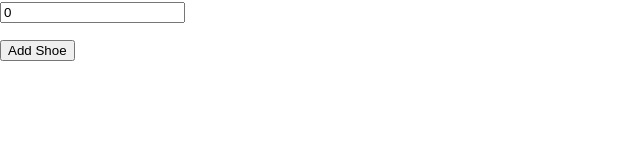
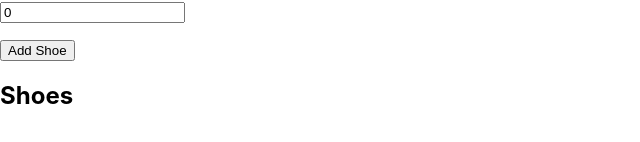
Before and after one commit to coryhouse/everkicks, a React (Create React App) app: page /admin/shoes in a window 1280 px wide. Shown: the part 438-580 px from the top of the page, without its empty margins (0-640 px from the left). Built offline with nearby package versions, Linux system fonts and the light colour scheme.

Commit message:
Add header

```diff
--- a/src/ManageShoes.tsx
+++ b/src/ManageShoes.tsx
@@ -176,6 +176,7 @@ export default function ManageShoes({ shoes, setShoes }: ManageShoesProps) {
       </section>
 
       <section>
+        <h2>Shoes</h2>
         <ShoeList shoes={shoes} />
       </section>
     </>
```
